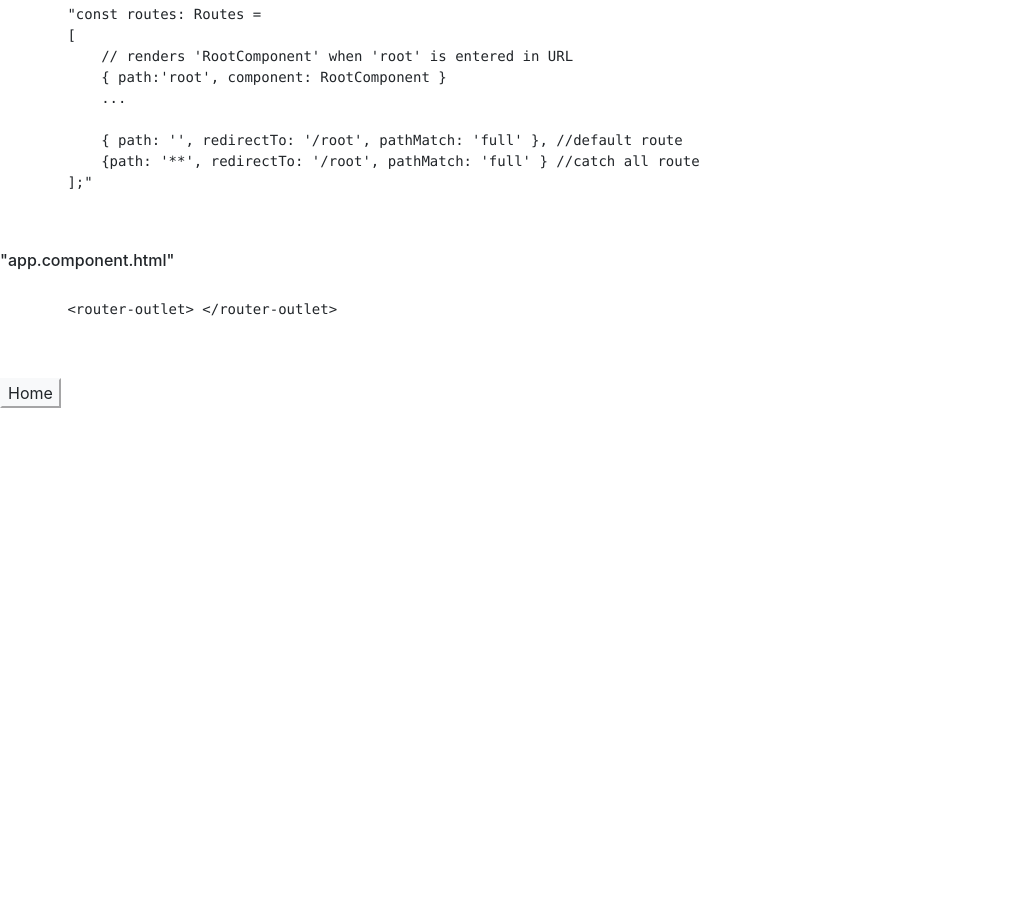
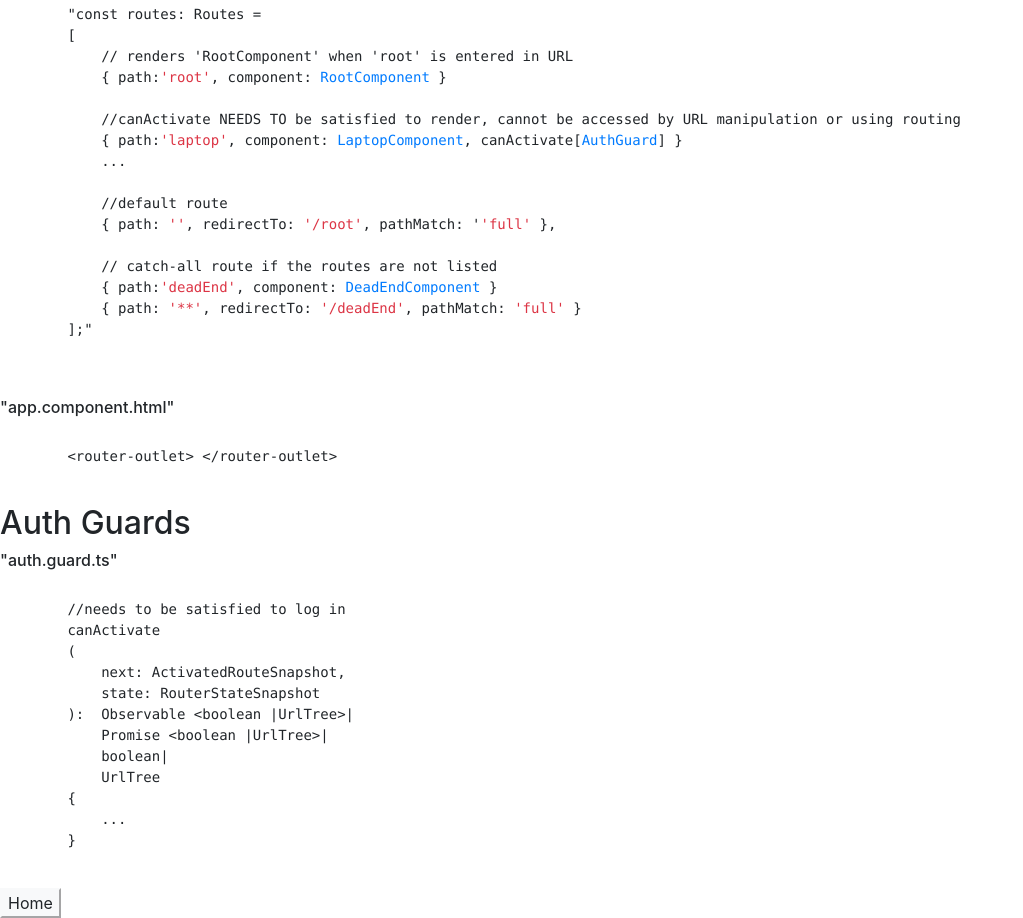
Before and after one commit to alanngo/my-app, an Angular app: page /routing in a window 1280 px wide. Shown: the part 100-1018 px from the top of the page, without its empty margins (0-1023 px from the left). Before the commit the page ends 800 px from the top, so only its background shows below. Built offline with nearby package versions, Linux system fonts and the light colour scheme.

Commit message:
close #5

```diff
--- a/src/app/app.module.ts
+++ b/src/app/app.module.ts
@@ -11,6 +11,9 @@ import { RoutingComponent } from './routing/routing.component';
 import { LoginComponent } from './login/login.component';
 import { LaptopComponent } from './laptop/laptop.component';
 
+import {AuthGuard} from './auth.guard';
+import { DeadEndComponent } from './dead-end/dead-end.component'
+
 @NgModule({
   declarations: [
     AppComponent,
@@ -20,6 +23,7 @@ import { LaptopComponent } from './laptop/laptop.component';
     RoutingComponent,
     LoginComponent,
     LaptopComponent,
+    DeadEndComponent,
   ],
   imports:
   [
@@ -27,7 +31,7 @@ import { LaptopComponent } from './laptop/laptop.component';
     FormsModule,
     AppRoutingModule
   ],
-  providers: [],
+  providers: [AuthGuard],
   bootstrap: [AppComponent]
 })
 export class AppModule { }
--- a/src/app/auth.guard.ts
+++ b/src/app/auth.guard.ts
@@ -1,15 +1,26 @@
 import { Injectable } from '@angular/core';
-import { CanActivate, ActivatedRouteSnapshot, RouterStateSnapshot, UrlTree } from '@angular/router';
+import { CanActivate, ActivatedRouteSnapshot, Router, RouterStateSnapshot, UrlTree } from '@angular/router';
 import { Observable } from 'rxjs';
-
+import {AuthService} from './auth.service'
 @Injectable({
   providedIn: 'root'
 })
-export class AuthGuard implements CanActivate {
-  canActivate(
+export class AuthGuard implements CanActivate
+{
+  loggedInUser="";
+  constructor(private authService:AuthService, private router:Router){}
+  canActivate
+  (
     next: ActivatedRouteSnapshot,
-    state: RouterStateSnapshot): Observable<boolean | UrlTree> | Promise<boolean | UrlTree> | boolean | UrlTree {
-    return true;
+    state: RouterStateSnapshot
+  ): Observable<boolean | UrlTree> | Promise<boolean | UrlTree> | boolean | UrlTree
+  {
+    if (this.loggedInUser.length!=0) //are we logged in?
+    {
+      console.log(this.loggedInUser+" logged in");
+      return true;
+    }
+    this.router.navigate(['login']); // redirect to login page
   }
 
 }
--- a/src/app/auth.service.ts
+++ b/src/app/auth.service.ts
@@ -6,4 +6,9 @@ import { Injectable } from '@angular/core';
 export class AuthService {
 
   constructor() { }
+
+  loggedIn()
+  {
+    return !!localStorage.getItem('token');
+  }
 }
--- /dev/null
+++ b/src/app/dead-end/dead-end.component.html
@@ -0,0 +1 @@
+<h1>DEAD END</h1>
--- /dev/null
+++ b/src/app/dead-end/dead-end.component.ts
@@ -0,0 +1,15 @@
+import { Component, OnInit } from '@angular/core';
+
+@Component({
+  selector: 'app-dead-end',
+  templateUrl: './dead-end.component.html',
+  styleUrls: ['./dead-end.component.css']
+})
+export class DeadEndComponent implements OnInit {
+
+  constructor() { }
+
+  ngOnInit(): void {
+  }
+
+}
--- a/src/app/login/login.component.ts
+++ b/src/app/login/login.component.ts
@@ -1,6 +1,7 @@
 import { Component, OnInit } from '@angular/core';
 import {User} from './User';
 import { Router } from '@angular/router';
+import { AuthGuard } from '../auth.guard';
 @Component({
   selector: 'app-login',
   templateUrl: './login.component.html',
@@ -8,14 +9,15 @@ import { Router } from '@angular/router';
 })
 export class LoginComponent implements OnInit
 {
-  constructor(private router:Router ) {}
+  constructor(private router:Router, private auth:AuthGuard ) {}
 
   ngOnInit(): void {}
 
   users:Array<User> =
   [
     {'username':"admin", 'password':"6627 56837 74355"},
-    {'username':"6627", 'password':"shell"}
+    {'username':"6627", 'password':"shell"},
+    {'username':"root", 'password':"toor"}
   ];
   user:User = new User();
   signup()
@@ -57,7 +59,8 @@ export class LoginComponent implements OnInit
 
     if (success)
     {
-      this.router.navigate(['root']);
+      this.auth.loggedInUser=this.user.username;
+      this.router.navigate(['laptop']);
       console.log("successfully logged in");
     }
     else
--- a/src/app/root/root.component.html
+++ b/src/app/root/root.component.html
@@ -10,3 +10,4 @@
 <br>
 <button (click)="goto('todo')">Todo List</button>
 <button (click)="goto('login')">Login</button>
+<button (click)="goto('laptop')">Laptops</button>
--- a/src/app/routing/routing.component.html
+++ b/src/app/routing/routing.component.html
@@ -6,11 +6,18 @@
         "const routes: Routes =
         [
             // renders 'RootComponent' when 'root' is entered in URL
-            {{openCurly}} path:'root', component: RootComponent {{closeCurly}}
+            {{openCurly}} path:<span class="text-danger">'root'</span>, component: <span class="text-primary">RootComponent</span> {{closeCurly}}
+
+            //canActivate NEEDS TO be satisfied to render, cannot be accessed by URL manipulation or using routing
+            {{openCurly}} path:<span class="text-danger">'laptop'</span>, component: <span class="text-primary">LaptopComponent</span>, canActivate[<span class="text-primary">AuthGuard</span>] {{closeCurly}}
             ...
 
-            {{openCurly}} path: '', redirectTo: '/root', pathMatch: 'full' {{closeCurly}}, //default route
-            {{openCurly}}path: '**', redirectTo: '/root', pathMatch: 'full' {{closeCurly}} //catch all route
+            //default route
+            {{openCurly}} path: <span class="text-danger">''</span>, redirectTo: <span class="text-danger">'/root'</span>, pathMatch: '<span class="text-danger">'full'</span> {{closeCurly}},
+
+            // catch-all route if the routes are not listed
+            {{openCurly}} path:<span class="text-danger">'deadEnd'</span>, component: <span class="text-primary">DeadEndComponent</span> {{closeCurly}}
+            {{openCurly}} path: <span class="text-danger">'**'</span>, redirectTo: <span class="text-danger">'/deadEnd'</span>, pathMatch: <span class="text-danger">'full'</span> {{closeCurly}}
         ];"
     </code>
   </pre>
@@ -20,4 +27,22 @@
     <code>
         {{openAngle}}router-outlet{{closeAngle}} {{openAngle}}/router-outlet{{closeAngle}}
     </code>
-  </pre>
+</pre>
+<h2>Auth Guards</h2>
+<h6>"auth.guard.ts"</h6>
+<pre>
+    <code>
+        //needs to be satisfied to log in
+        canActivate
+        (
+            next: ActivatedRouteSnapshot,
+            state: RouterStateSnapshot
+        ):  Observable {{openAngle}}boolean |UrlTree{{closeAngle}}|
+            Promise {{openAngle}}boolean |UrlTree{{closeAngle}}|
+            boolean|
+            UrlTree
+        {{openCurly}}
+            ...
+        {{closeCurly}}
+    </code>
+</pre>
```
Also changed, not shown: src/app/app-routing.module.ts (+5 -2 lines), src/app/dead-end/dead-end.component.css (added), 1 other file (tests, documents, lock files or other folders).
